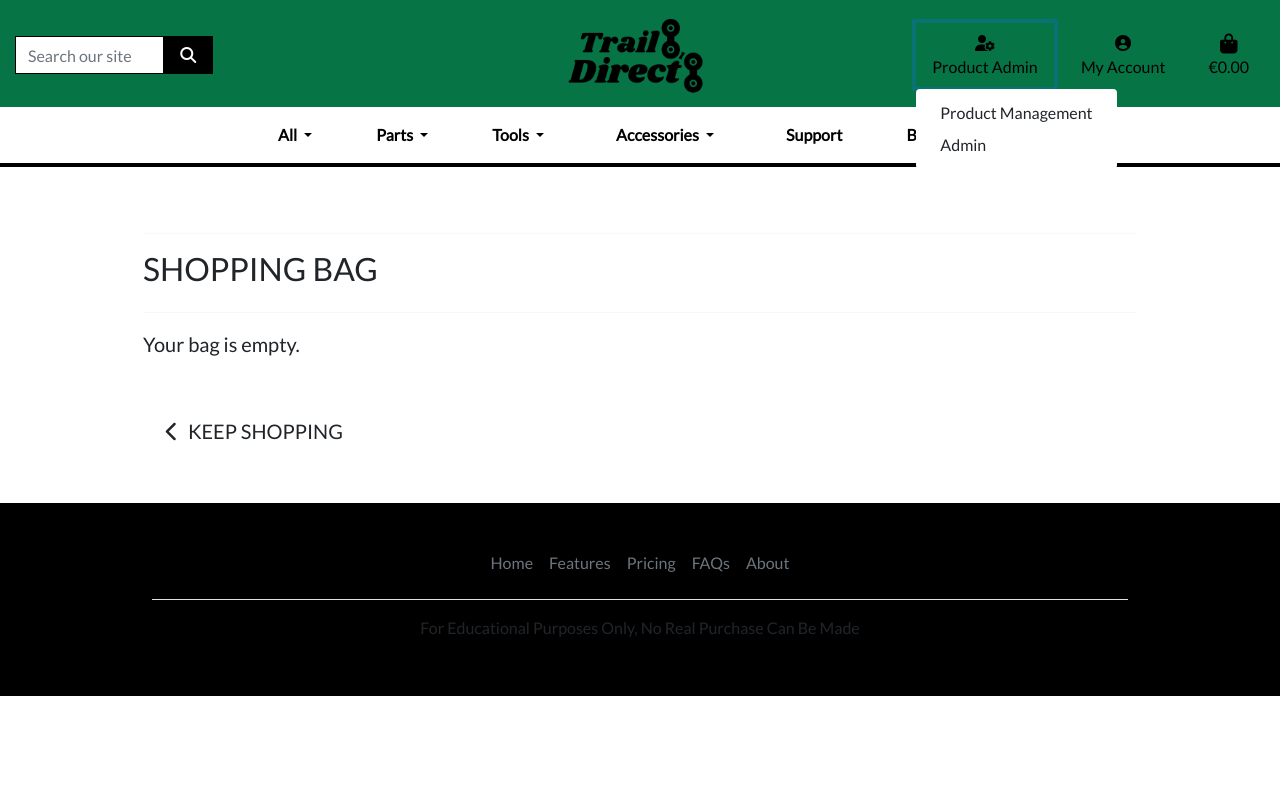
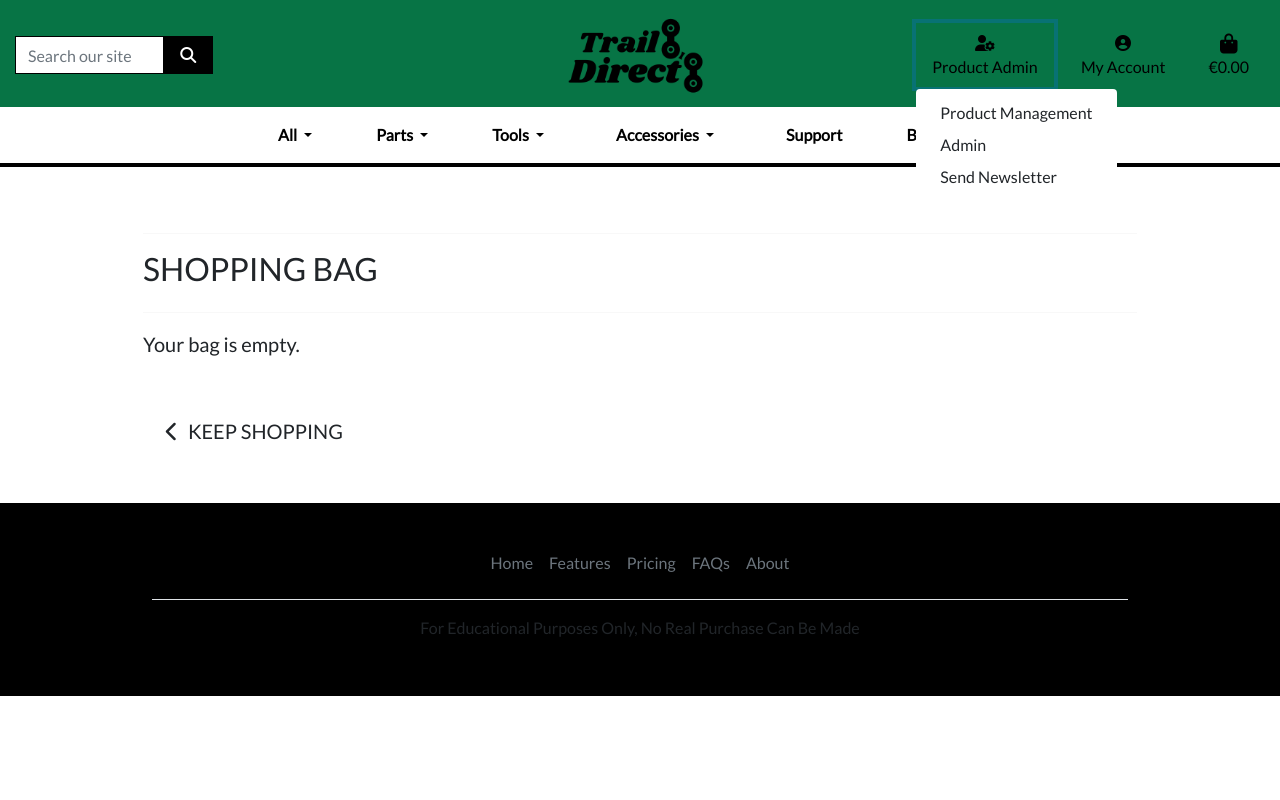
Before and after one commit to lukecdev/Trail-Direct, a Django app: page /bag/ in a window 1280 px wide, after a click on "Product Admin". Run offline with Django 4.2, Linux system fonts and the light colour scheme; the visitor is signed in with stand-in values (Sample User, id 1); parts of the project's set-up code (start-up, migrations or seed data) failed here and were passed over; some libraries are stand-ins or nearby versions.

Commit message:
updating newsletter template

```diff
--- a/templates/base.html
+++ b/templates/base.html
@@ -77,6 +77,7 @@
                         <div class="dropdown-menu border-0" aria-labelledby="user-options">
                                     <a href="{% url 'add_product' %}" class="dropdown-item">Product Management</a>
                                     <a href="{% url 'admin:index' %}" class="dropdown-item">Admin</a>
+                                    <a href="{% url 'newsletter' %}" class="dropdown-item">Send Newsletter</a>
                         </div>
                             {% endif %}
                         {% endif %}
```
